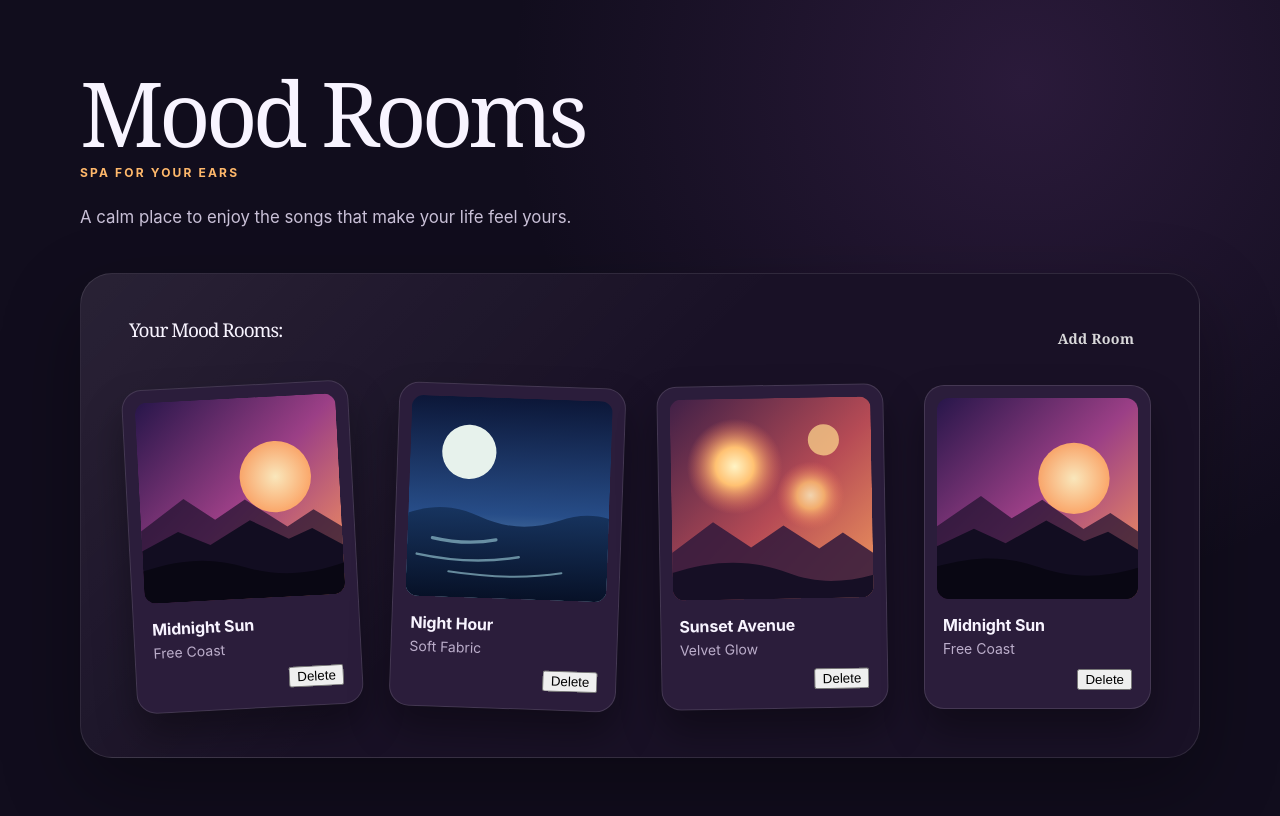
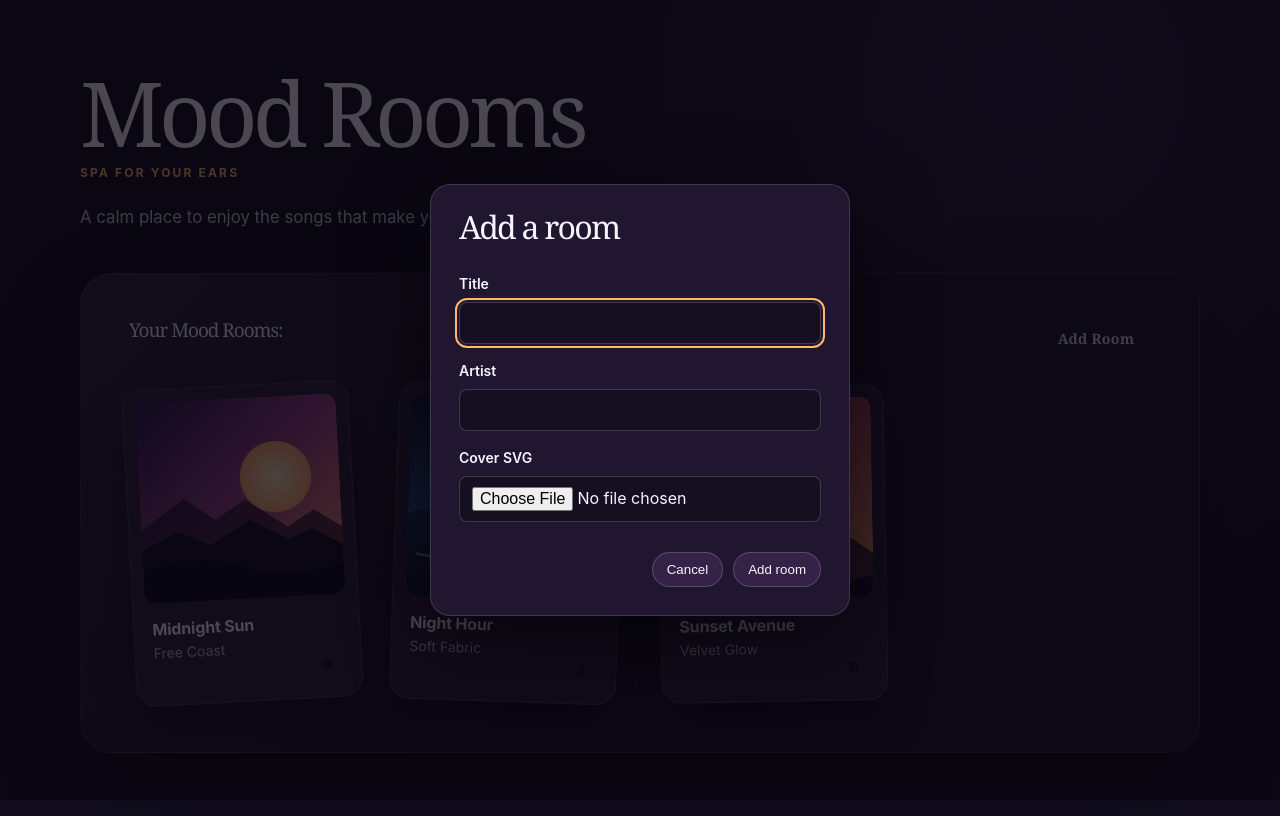
Before and after one commit to diegohdnz11/MoodRoomies, a plain HTML site: page index.html in a window 1280 px wide. Both pictures are taken after a click on the button "Add Room". Drawn offline with Linux system fonts and the light colour scheme.

Commit message:
Add Room Menu support

```diff
--- a/index.html
+++ b/index.html
@@ -32,5 +32,31 @@
       </section>
 
     </main>
+
+    <dialog class="room-dialog" id="room-dialog" aria-labelledby="room-dialog-title">
+      <form class="room-form" id="room-form">
+        <h2 id="room-dialog-title">Add a room</h2>
+
+        <label for="room-title">Title</label>
+        <input id="room-title" name="title" type="text" maxlength="60" required />
+
+        <label for="room-artist">Artist</label>
+        <input id="room-artist" name="artist" type="text" maxlength="60" required />
+
+        <label for="room-cover">Cover SVG</label>
+        <input
+          id="room-cover"
+          name="cover"
+          type="file"
+          accept=".svg,image/svg+xml"
+          required
+        />
+
+        <div class="room-form-actions">
+          <button id="cancel-room-button" type="button">Cancel</button>
+          <button type="submit">Add room</button>
+        </div>
+      </form>
+    </dialog>
   </body>
 </html>
--- a/script.js
+++ b/script.js
@@ -25,9 +25,13 @@ const cards = [
   },
 ];
 
-const defaultCard = { ...cards[0] };
 const cardCollection = document.querySelector("#card-collection");
 const addRoomButton = document.querySelector("#add-room-button");
+const roomDialog = document.querySelector("#room-dialog");
+const roomForm = document.querySelector("#room-form");
+const roomTitleInput = document.querySelector("#room-title");
+const roomCoverInput = document.querySelector("#room-cover");
+const cancelRoomButton = document.querySelector("#cancel-room-button");
 
 function createCard(card) {
   const article = document.createElement("article");
@@ -49,16 +53,23 @@ function createCard(card) {
   const artist = document.createElement("p");
   artist.textContent = card.artist;
 
+
   const deleteButton = document.createElement("button");
   deleteButton.className = "delete-button";
   deleteButton.type = "button";
-  deleteButton.textContent = "Delete";
+  deleteButton.innerHTML=`<img src ="assets/trash-svgrepo-com.svg" alt="Icon">`
+
+
 
   deleteButton.addEventListener("click", () => {
     const cardIndex = cards.indexOf(card);
 
     if (cardIndex !== -1) {
       cards.splice(cardIndex, 1);
+    }
+
+    if (card.uploadedCover) {
+      URL.revokeObjectURL(card.image);
     }
 
     article.remove();
@@ -75,13 +86,48 @@ cards.forEach((card) => {
 });
 
 addRoomButton.addEventListener("click", () => {
-  const sourceCard = defaultCard;
+  roomDialog.showModal();
+  roomTitleInput.focus();
+});
+
+cancelRoomButton.addEventListener("click", () => {
+  roomDialog.close();
+});
+
+roomCoverInput.addEventListener("change", () => {
+  roomCoverInput.setCustomValidity("");
+});
+
+roomForm.addEventListener("submit", (event) => {
+  event.preventDefault();
+
+  const coverFile = roomCoverInput.files[0];
+
+  if (coverFile.type !== "image/svg+xml" && !coverFile.name.toLowerCase().endsWith(".svg")) {
+    roomCoverInput.setCustomValidity("Choose an SVG cover file.");
+    roomCoverInput.reportValidity();
+    return;
+  }
+
+  const formData = new FormData(roomForm);
+  const title = formData.get("title").trim();
+  const artist = formData.get("artist").trim();
   const newCard = {
-    ...sourceCard,
     id: crypto.randomUUID(),
+    title,
+    artist,
+    image: URL.createObjectURL(coverFile),
+    imageDescription: `${title} cover`,
     rotation: "0deg",
+    uploadedCover: true,
   };
 
   cards.push(newCard);
   cardCollection.append(createCard(newCard));
+  roomDialog.close();
 });
+
+roomDialog.addEventListener("close", () => {
+  roomForm.reset();
+  roomCoverInput.setCustomValidity("");
+});
--- a/styles.css
+++ b/styles.css
@@ -163,7 +163,78 @@ h2 {
 
 .delete-button {
   display: block;
-  margin: 12px 0 0 auto;
+  margin: 1px 0 0 auto;
+  border: 1px;
+  font-weight: 500;
+  background-color: transparent;
+}
+.delete-button img{
+  width: 20px;
+  height: 20px;
+  object-fit: contain;
+  transform: scale(1.35);
+  transform-origin: center;
+}
+
+.room-dialog {
+  width: min(420px, calc(100% - 32px));
+  padding: 0;
+  border: 1px solid rgb(255 255 255 / 14%);
+  border-radius: 20px;
+  color: #f8f4ff;
+  background: #21162f;
+  box-shadow: 0 28px 80px rgb(0 0 0 / 55%);
+}
+
+.room-dialog::backdrop {
+  background: rgb(8 5 15 / 72%);
+}
+
+.room-form {
+  display: grid;
+  gap: 10px;
+  padding: 28px;
+}
+
+.room-form h2 {
+  margin-bottom: 16px;
+  font-size: 2rem;
+}
+
+.room-form label {
+  margin-top: 8px;
+  font-size: 0.875rem;
+  font-weight: 600;
+}
+
+.room-form input {
+  width: 100%;
+  padding: 10px 12px;
+  border: 1px solid rgb(255 255 255 / 18%);
+  border-radius: 8px;
+  color: #f8f4ff;
+  background: #160f21;
+  font: inherit;
+}
+
+.room-form input:focus-visible {
+  outline: 2px solid #ffb86b;
+  outline-offset: 2px;
+}
+
+.room-form-actions {
+  display: flex;
+  justify-content: flex-end;
+  gap: 10px;
+  margin-top: 20px;
+}
+
+.room-form-actions button {
+  padding: 9px 14px;
+  border: 1px solid rgb(255 255 255 / 18%);
+  border-radius: 999px;
+  color: #f8f4ff;
+  background: #352347;
   cursor: pointer;
 }
 
```
Also changed, not shown: assets/trash-svgrepo-com.svg (added).
